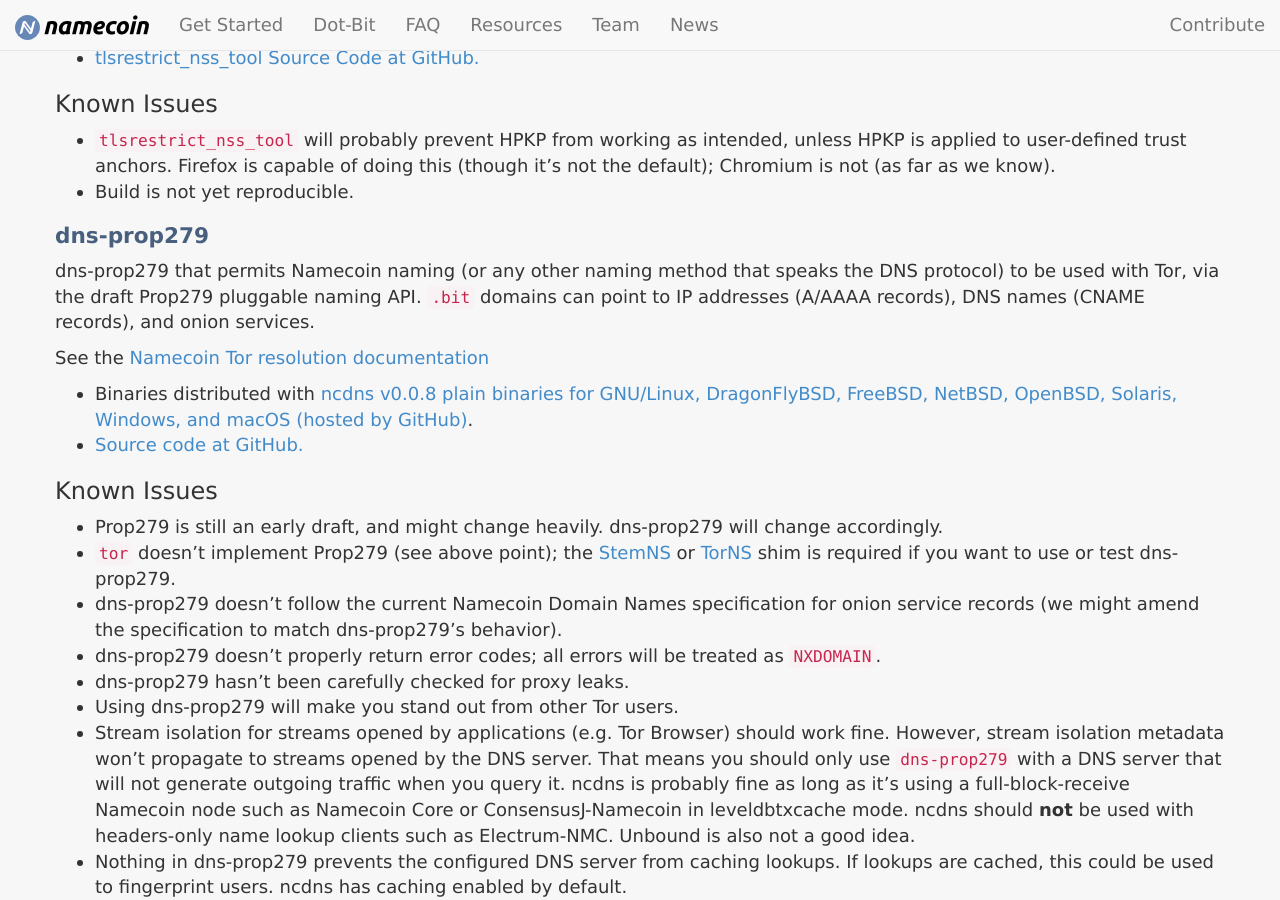
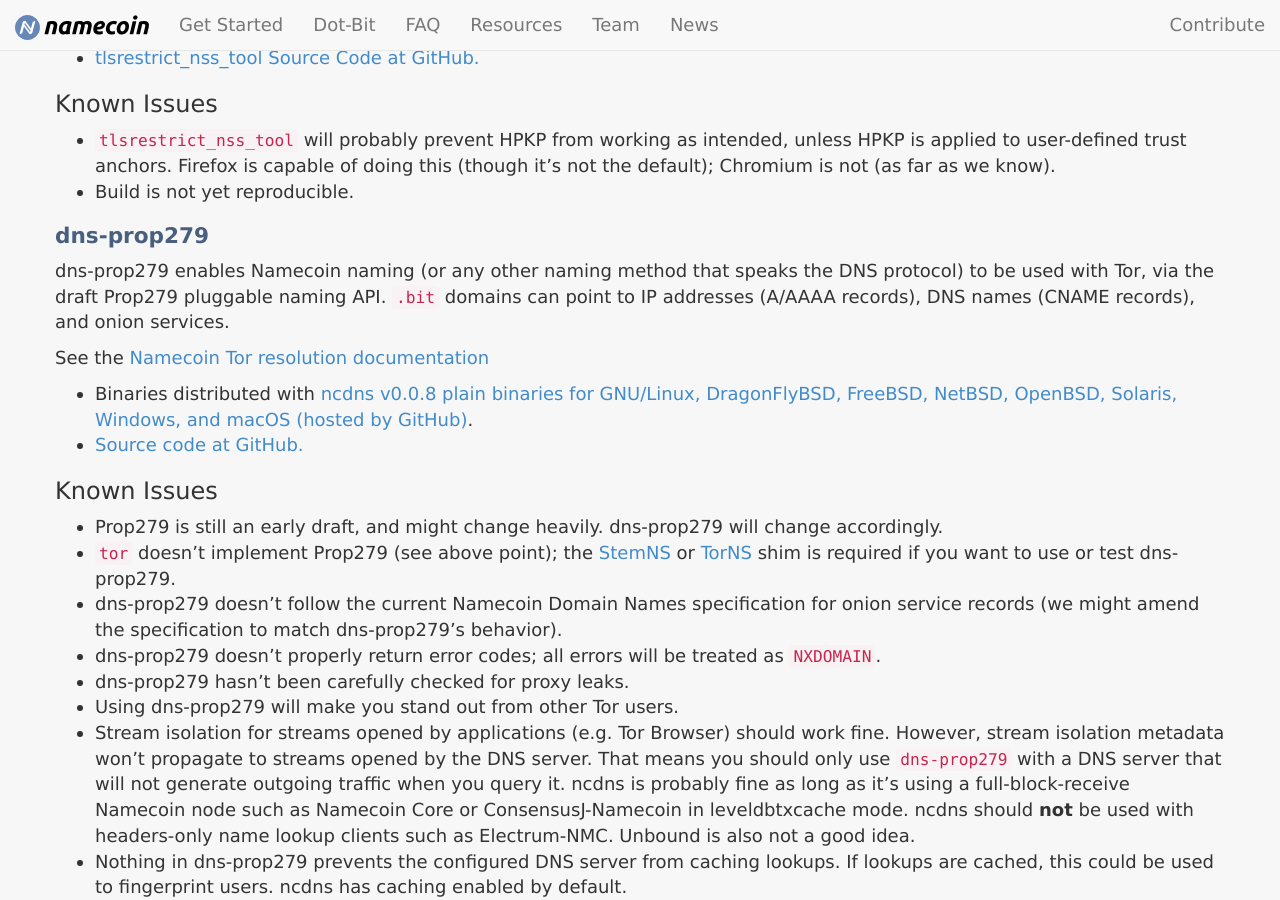
Before and after one commit to JeremyRand/namecoin.org, a Jekyll site: the page built from download/betas/index.md, in a window 1280 px wide and 900 px high, scrolled down 7466 px. Built offline with Jekyll 4.4.1, drawn with Linux system fonts in a browser that asks for light colours.

Commit message:
Beta Downloads: fix typo

```diff
--- a/download/betas/index.md
+++ b/download/betas/index.md
@@ -292,7 +292,7 @@ Namecoin users will probably want to use `tlsrestrict_nss_tool` to disallow all
 
 ## dns-prop279
 
-dns-prop279 that permits Namecoin naming (or any other naming method that speaks the DNS protocol) to be used with Tor, via the draft Prop279 pluggable naming API.  `.bit` domains can point to IP addresses (A/AAAA records), DNS names (CNAME records), and onion services.
+dns-prop279 enables Namecoin naming (or any other naming method that speaks the DNS protocol) to be used with Tor, via the draft Prop279 pluggable naming API.  `.bit` domains can point to IP addresses (A/AAAA records), DNS names (CNAME records), and onion services.
 
 See the [Namecoin Tor resolution documentation]({{ "/docs/tor-resolution" | relative_url }})
 * Binaries distributed with [ncdns v0.0.8 plain binaries for GNU/Linux, DragonFlyBSD, FreeBSD, NetBSD, OpenBSD, Solaris, Windows, and macOS (hosted by GitHub)](https://github.com/namecoin/ncdns/releases/tag/v0.0.8).
```
